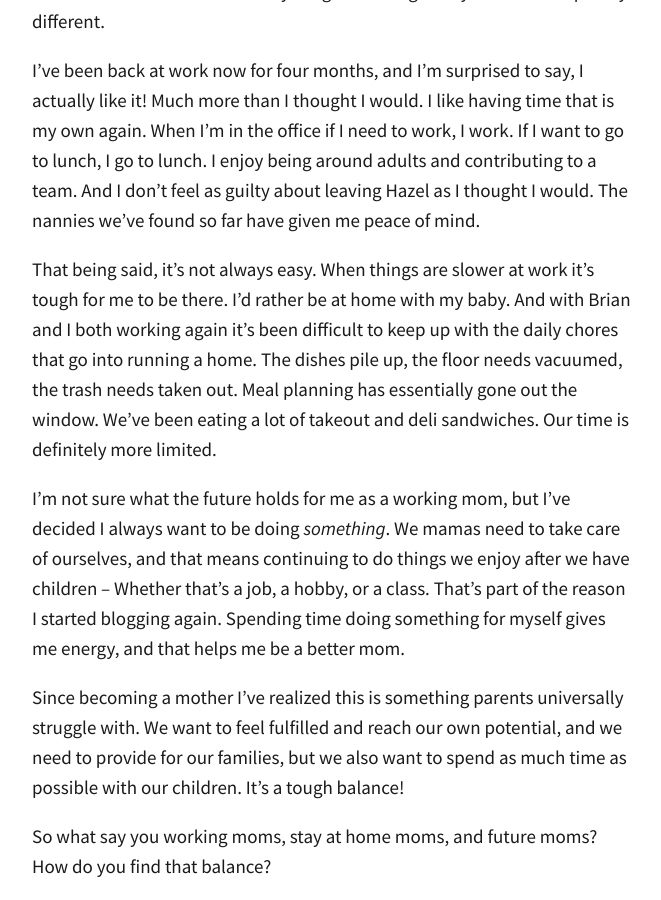
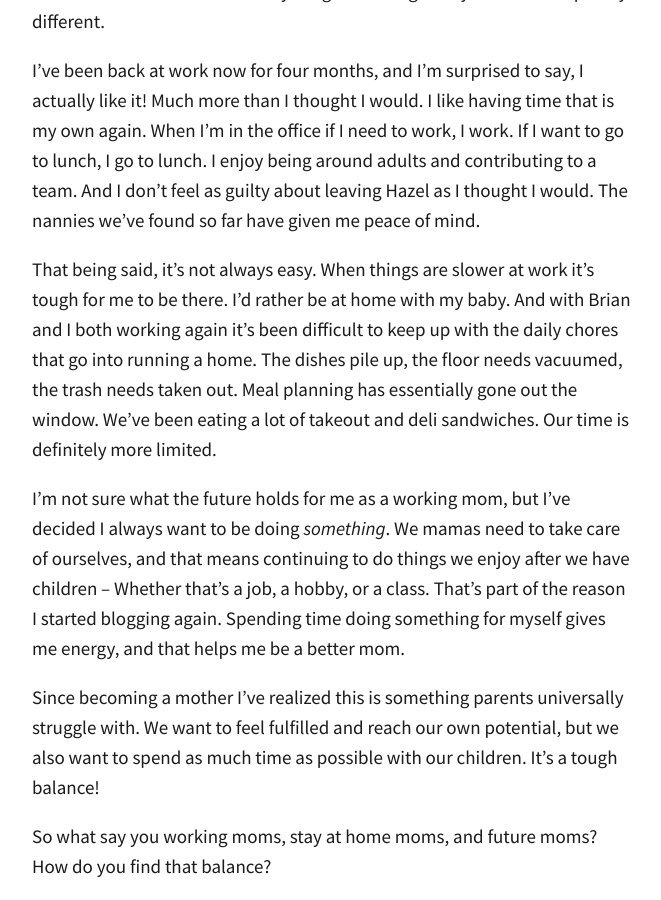
Before and after one commit to totiffany/totiffany.github.io, a Jekyll site: the page built from _posts/2018-01-24-Being-A-Working-Mom.md, in a window 1280 px wide and 900 px high, scrolled down 1332 px. Shown: the whole window, without its empty margins (308-969 px from the left). Built offline with Jekyll 4.4.1, drawn with Linux system fonts in a browser that asks for light colours; our own code applies the rules of GitHub Pages for plain Markdown files.

Commit message:
Update 2018-01-24-Being-A-Working-Mom.md

```diff
--- a/_posts/2018-01-24-Being-A-Working-Mom.md
+++ b/_posts/2018-01-24-Being-A-Working-Mom.md
@@ -20,6 +20,6 @@ That being said, it's not always easy. When things are slower at work it's tough
 
 I'm not sure what the future holds for me as a working mom, but I've decided I always want to be doing _something_. We mamas need to take care of ourselves, and that means continuing to do things we enjoy after we have children – Whether that's a job, a hobby, or a class. That's part of the reason I started blogging again. Spending time doing something for myself gives me energy, and that helps me be a better mom.
 
-Since becoming a mother I've realized this is something parents universally struggle with. We want to feel fulfilled and reach our own potential, and we need to provide for our families, but we also want to spend as much time as possible with our children. It's a tough balance!
+Since becoming a mother I've realized this is something parents universally struggle with. We want to feel fulfilled and reach our own potential, but we also want to spend as much time as possible with our children. It's a tough balance!
 
 So what say you working moms, stay at home moms, and future moms? How do you find that balance?
```
